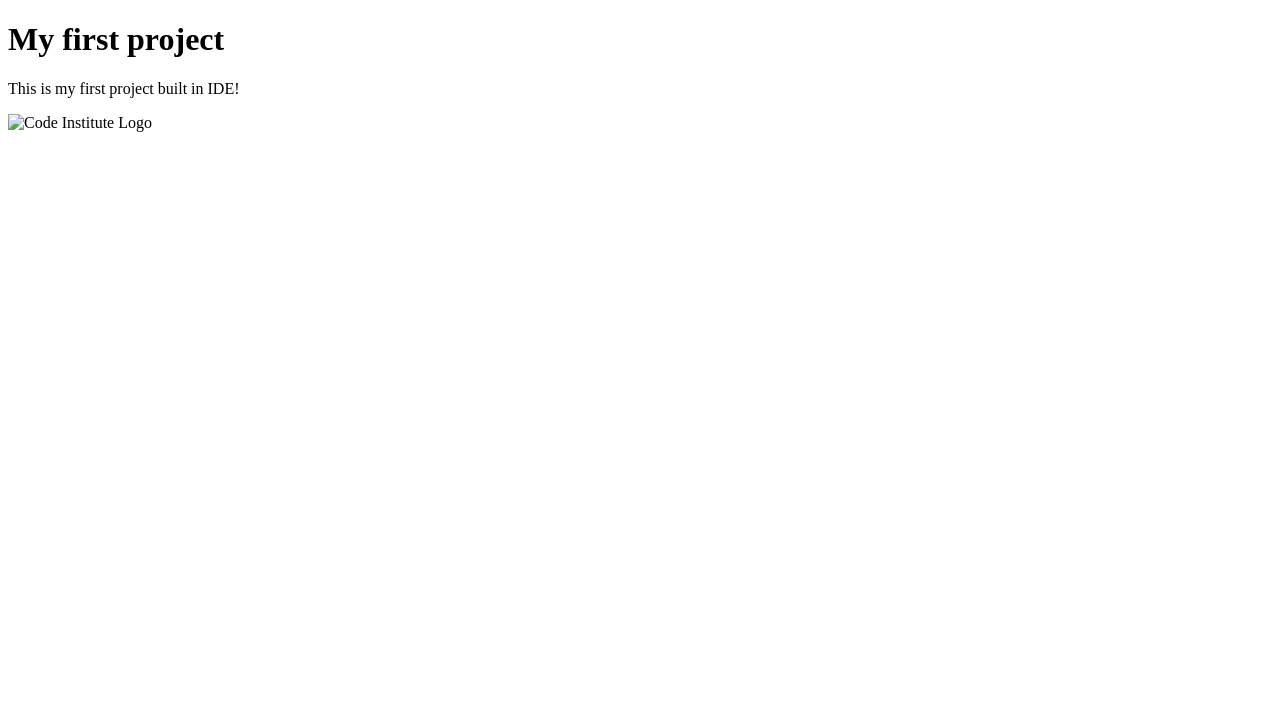
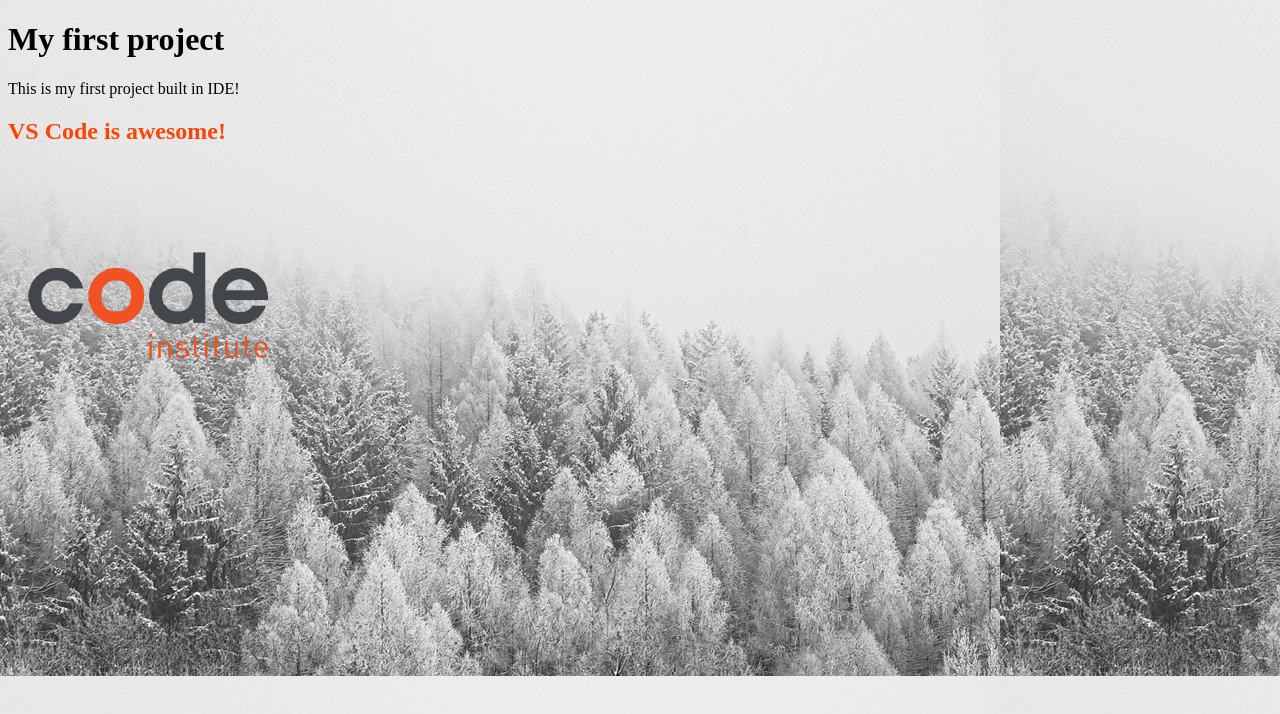
Before and after one commit to TK987/my-first-project, a plain HTML site: page index.html in a window 1280 px wide. Drawn offline with Linux system fonts and the light colour scheme.

Commit message:
Add initial images and CSS

```diff
--- /dev/null
+++ b/assets/css/style.css
@@ -0,0 +1,8 @@
+body {
+    background-color: lightgrey;
+    background-image: url(../images/background-img.jpg);
+}
+
+h2 {
+    color: orangered
+}
--- a/index.html
+++ b/index.html
@@ -1,15 +1,15 @@
 <!DOCTYPE html>
 <html lang="en">
-<head>
-    <meta charset="UTF-8">
-    <meta name="viewport" content="width=device-width, initial-scale=1.0">
+  <head>
+    <meta charset="UTF-8" />
+    <meta name="viewport" content="width=device-width, initial-scale=1.0" />
     <title>Document</title>
-    <link rel="stylesheet" href="assets/css/style.css">
-</head>
-<body>
+    <link rel="stylesheet" href="assets/css/style.css" />
+  </head>
+  <body>
     <h1>My first project</h1>
     <p>This is my first project built in IDE!</p>
+    <h2>VS Code is awesome!</h2>
     <img src="assets/images/ci-logo.png" alt="Code Institute Logo"
-
-</body>
+  </body>
 </html>
```
Also changed, not shown: assets/images/background-img.jpg (added), assets/images/ci-logo.png (added).
